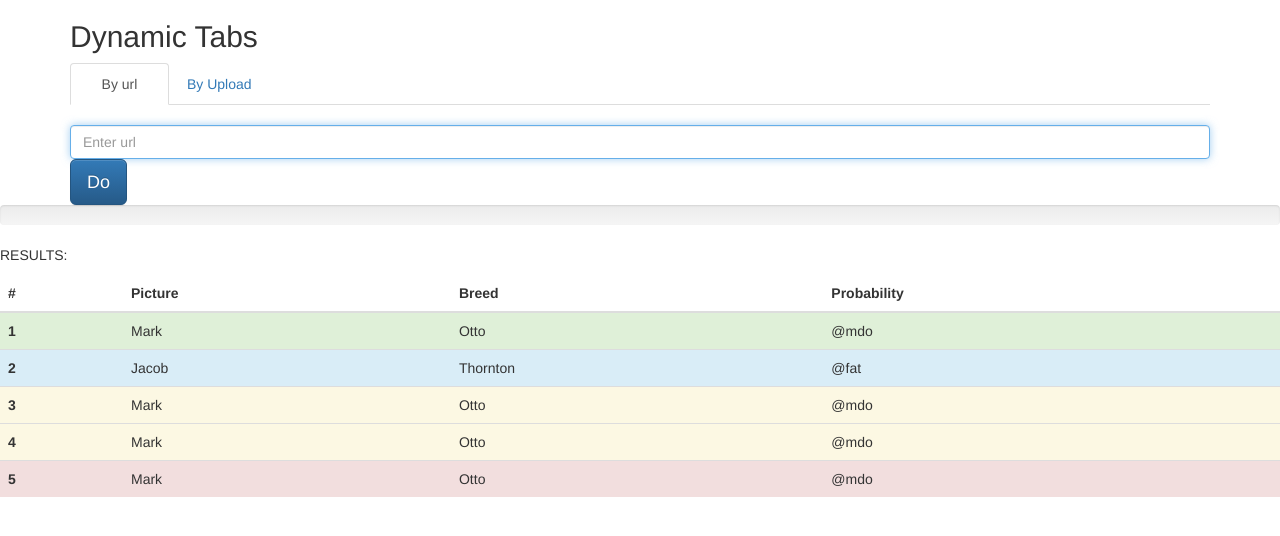
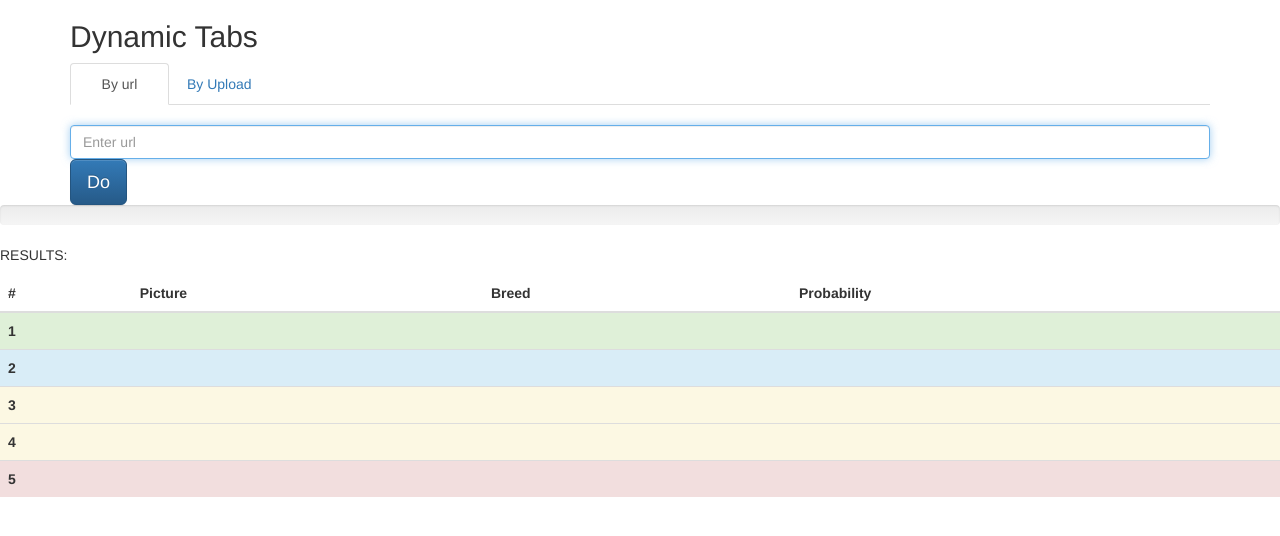
Before and after one commit to OwenSawyer/dog-classifier, a Flask app: page / in a window 1280 px wide. Shown: the top 536 px of the page. Run offline with Flask 2, Linux system fonts and the light colour scheme; lists and menus that the app fills with data are empty; some libraries are stand-ins or nearby versions.

Commit message:
final of day working, table fixes

```diff
--- a/templates/index.html
+++ b/templates/index.html
@@ -61,35 +61,35 @@
     </tr>
   </thead>
   <tbody>
-    <tr id="row1" class="success">
+    <tr id="row0" class="success">
       <th scope="row">1</th>
-      <td>Mark</td>
-      <td>Otto</td>
-      <td>@mdo</td>
+      <td></td>
+      <td></td>
+      <td></td>
     </tr>
-    <tr id="row2" class="info">
+    <tr id="row1" class="info">
       <th scope="row">2</th>
-      <td>Jacob</td>
-      <td>Thornton</td>
-      <td>@fat</td>
+      <td></td>
+      <td></td>
+      <td></td>
+    </tr>
+    <tr id="row2" class="warning">
+      <th scope="row">3</th>
+      <td></td>
+      <td></td>
+      <td></td>
     </tr>
     <tr id="row3" class="warning">
-      <th scope="row">3</th>
-      <td>Mark</td>
-      <td>Otto</td>
-      <td>@mdo</td>
+      <th scope="row">4</th>
+      <td></td>
+      <td></td>
+      <td></td>
     </tr>
-    <tr id="row4" class="warning">
-      <th scope="row">4</th>
-      <td>Mark</td>
-      <td>Otto</td>
-      <td>@mdo</td>
-    </tr>
-    <tr id="row5" class="danger">
+    <tr id="row4" class="danger">
       <th scope="row">5</th>
-      <td>Mark</td>
-      <td>Otto</td>
-      <td>@mdo</td>
+      <td></td>
+      <td></td>
+      <td></td>
     </tr>
   </tbody>
 </table>
@@ -133,11 +133,11 @@
     $('#progressBar').hide();
     $('#output').html("");
     for (var i=0; i <= res.results.length; i++) {
-      $('#row'+i).find('td').eq($('#picture').index())
+      $('#row'+i).find('td').eq($('#picture').index()-1)
         .append("  ");
-      $('#row'+i).find('td').eq($('#breed').index())
+      $('#row'+i).find('td').eq($('#breed').index()-1)
         .append(res.results[i].name + "  ");
-      $('#row'+i).find('td').eq($('#probability').index())
+      $('#row'+i).find('td').eq($('#probability').index()-1)
         .append(res.results[i].score + "  ");
     }
   }
```
